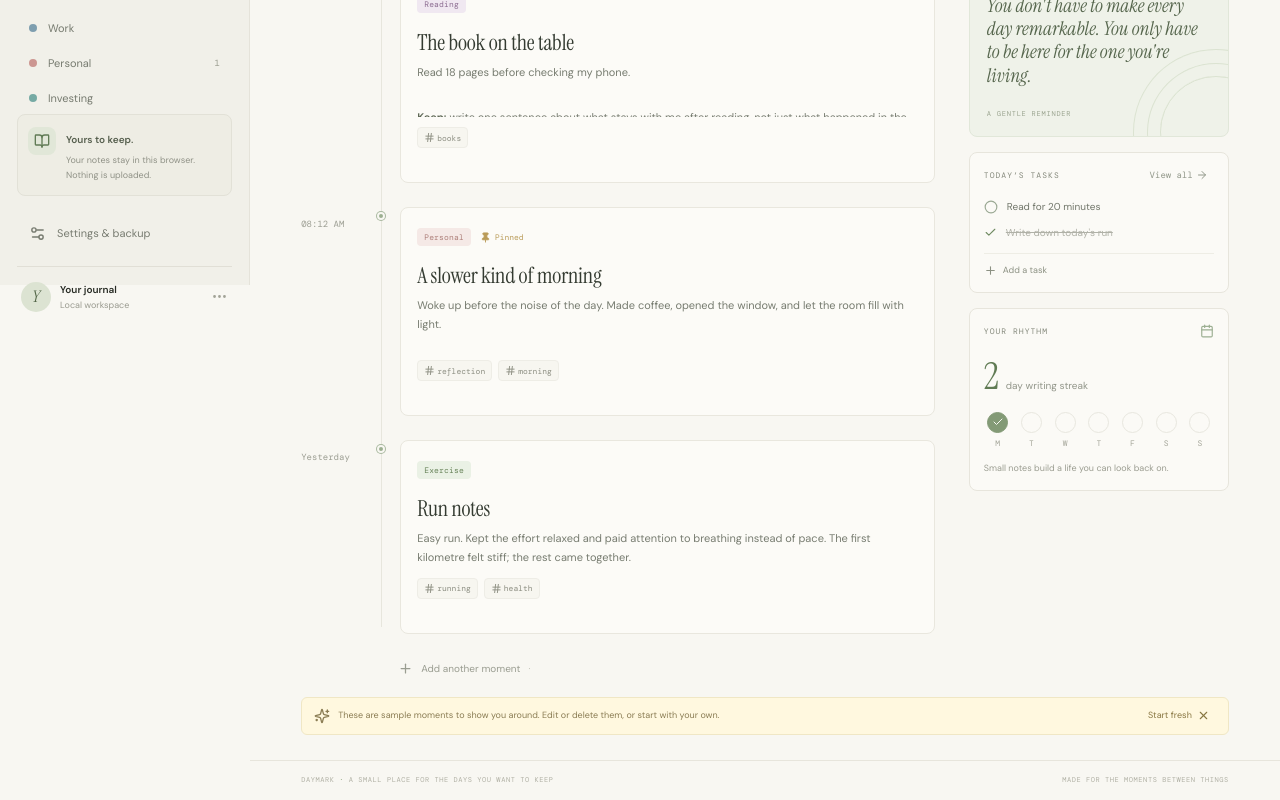
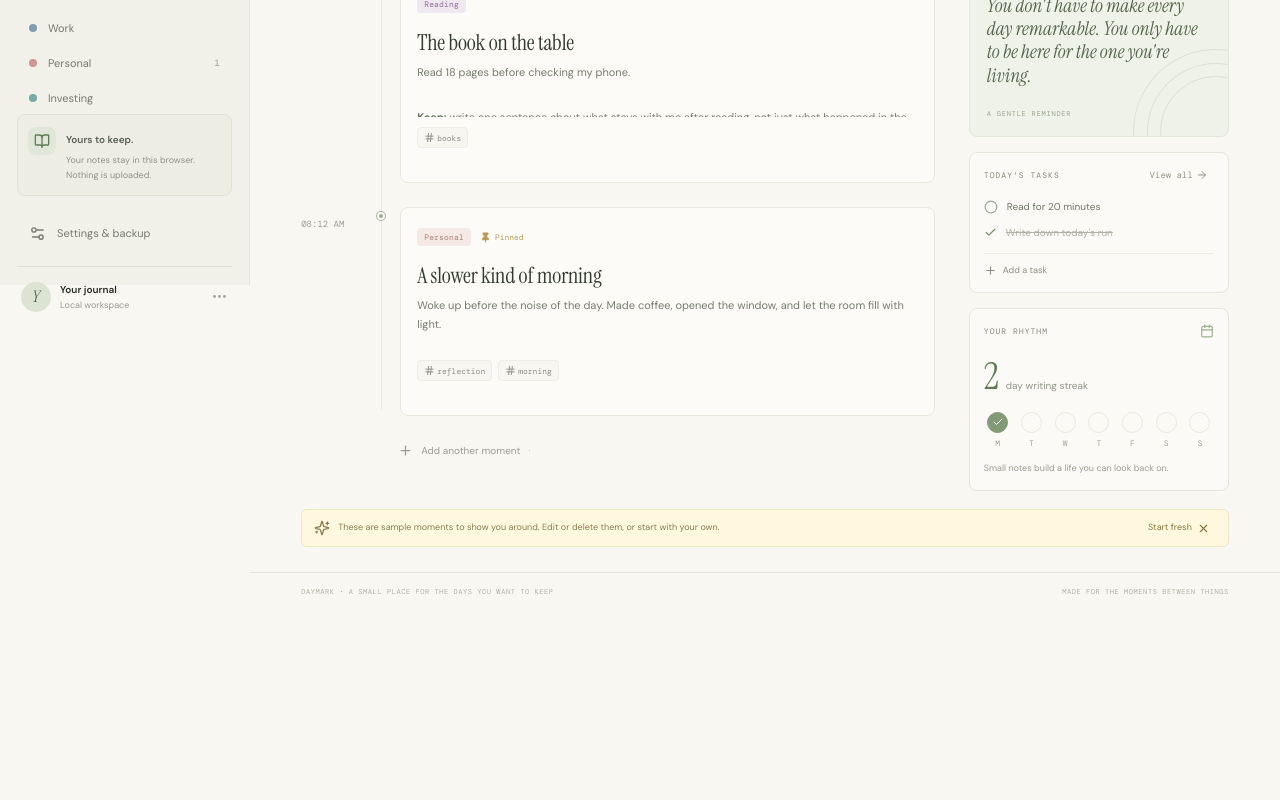
Before and after one commit to noyel-g/setupkaro, a React (Vite) app: page / in a window 1280 px wide. Shown: the part 515-1315 px from the top of the page. After the commit the page ends 1127 px from the top, so only its background shows below. Built offline with nearby package versions, Linux system fonts and the light colour scheme.

Commit message:
Align sample journal timestamps with their dates

```diff
--- a/src/App.tsx
+++ b/src/App.tsx
@@ -45,7 +45,7 @@ const makeId = () => Math.random().toString(36).slice(2, 10);
 const starterEntries: Entry[] = [
   { id: "sample-1", title: "A slower kind of morning", body: "Woke up before the noise of the day. Made coffee, opened the window, and let the room fill with light.\n\nA reminder that a good day doesn't always need a big beginning. Sometimes it just needs a little space.", date: dateKey(), time: "08:12 AM", kind: "Personal", tags: ["reflection", "morning"], pinned: true, createdAt: Date.now() - 1000 * 60 * 60 * 4 },
   { id: "sample-2", title: "The book on the table", body: "Read 18 pages before checking my phone.\n\n**Keep:** write one sentence about what stays with me after reading, not just what happened in the chapter.", date: dateKey(), time: "10:35 AM", kind: "Reading", tags: ["books"], pinned: false, createdAt: Date.now() - 1000 * 60 * 60 * 2 },
-  { id: "sample-3", title: "Run notes", body: "Easy run. Kept the effort relaxed and paid attention to breathing instead of pace. The first kilometre felt stiff; the rest came together.", date: dateKey(), time: "Yesterday", kind: "Exercise", tags: ["running", "health"], pinned: false, createdAt: Date.now() - 1000 * 60 * 60 * 24 },
+  { id: "sample-3", title: "Run notes", body: "Easy run. Kept the effort relaxed and paid attention to breathing instead of pace. The first kilometre felt stiff; the rest came together.", date: dateKey(new Date(Date.now() - 86400000)), time: "Yesterday", kind: "Exercise", tags: ["running", "health"], pinned: false, createdAt: Date.now() - 1000 * 60 * 60 * 24 },
   { id: "sample-4", title: "A tiny app idea", body: "A tool should make capturing something feel easier than forgetting it. Maybe notes could be grouped by what they are, rather than forcing everything into folders.", date: dateKey(new Date(Date.now() - 86400000)), time: "Yesterday", kind: "Idea", tags: ["product", "design"], pinned: false, createdAt: Date.now() - 1000 * 60 * 60 * 27 }
 ];
 const starterTasks: Task[] = [
```
